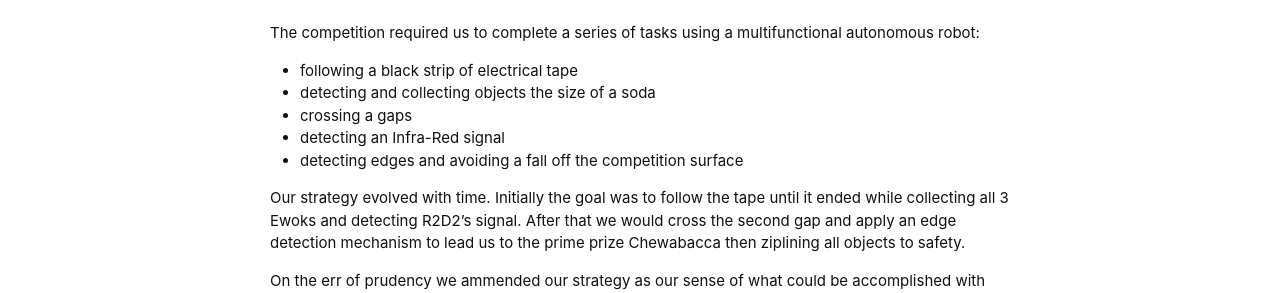
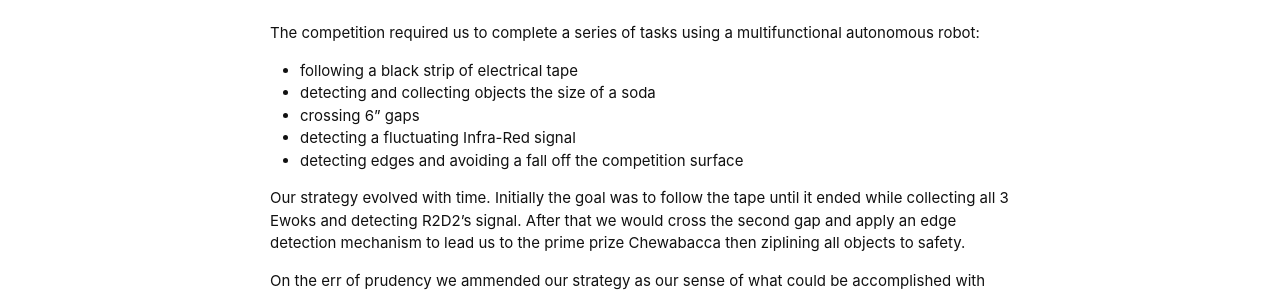
Before and after one commit to hanyolo-shootsfirst/hanyolo-shootsfirst.github.io, a Jekyll site: the page built from Competition.md, in a window 1280 px wide. Shown: the part 809-1102 px from the top of the page. Built offline with Jekyll 4.4.1, drawn with Linux system fonts in a browser that asks for light colours.

Commit message:
Update Competition.md

```diff
--- a/Competition.md
+++ b/Competition.md
@@ -9,8 +9,8 @@ permalink: /competition/
 The competition required us to complete a series of tasks using a multifunctional autonomous robot:
   - following a black strip of electrical tape
   - detecting and collecting objects the size of a soda
-  - crossing a gaps
-  - detecting an Infra-Red signal
+  - crossing 6" gaps
+  - detecting a fluctuating Infra-Red signal
   - detecting edges and avoiding a fall off the competition surface
 
 Our strategy evolved with time. Initially the goal was to follow the tape until it ended while collecting all 3 Ewoks and detecting R2D2's signal. After that we would cross the second gap and apply an edge detection mechanism to lead us to the prime prize Chewabacca then ziplining all objects to safety.
```
